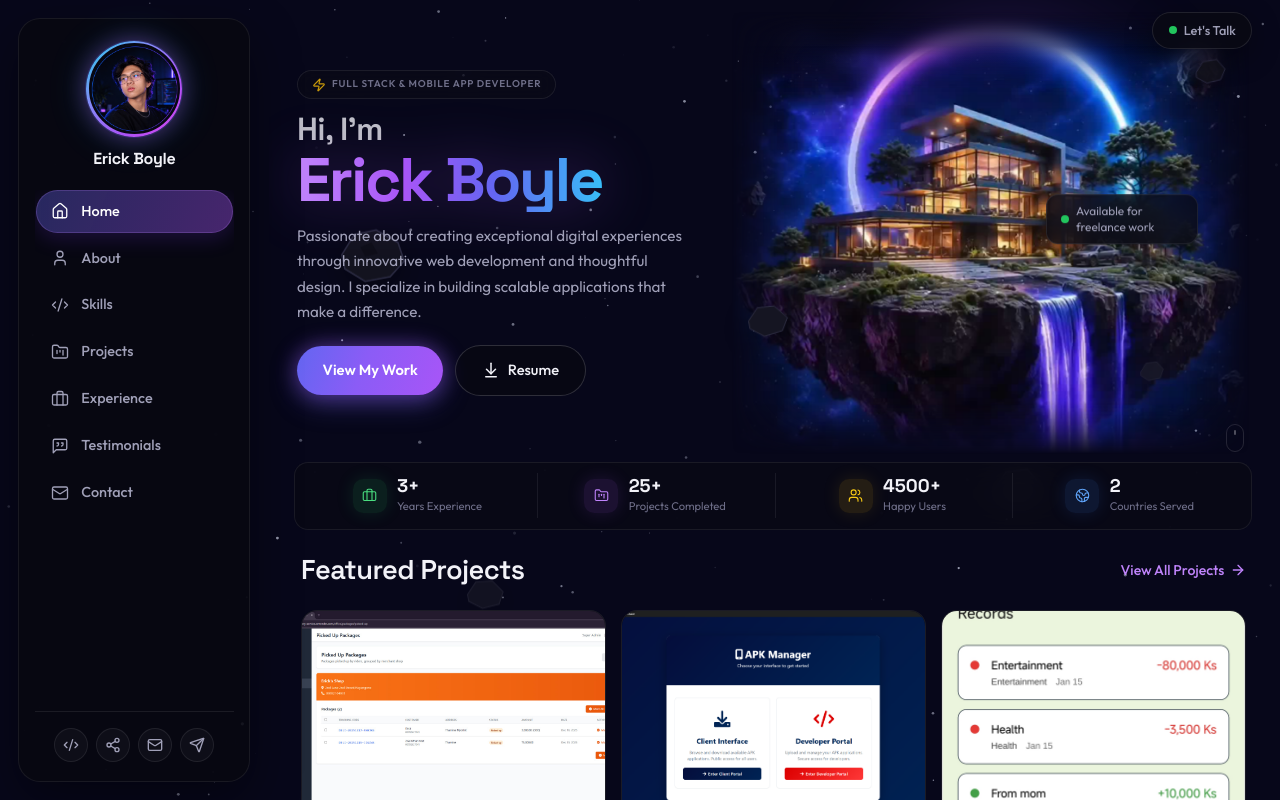
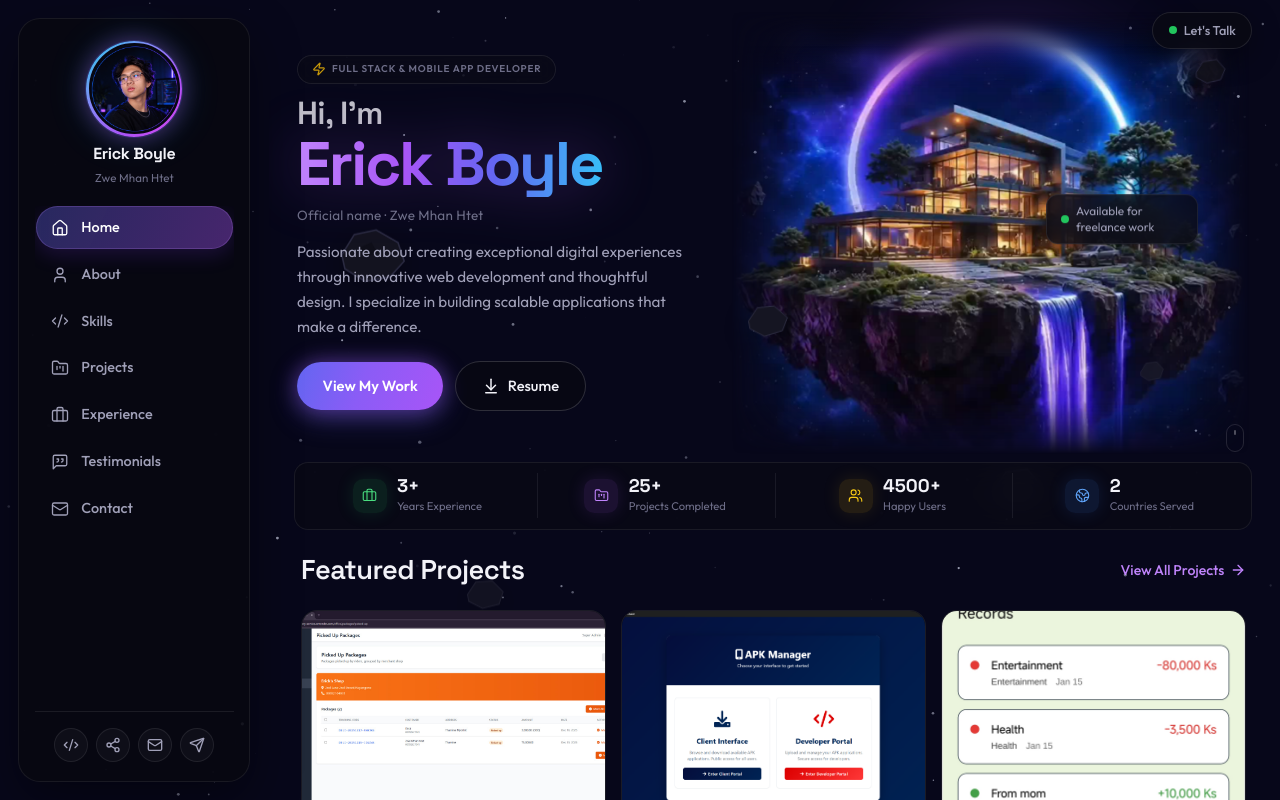
Before and after one commit to HaShiRaMaReiZo/Erick_Boyle, a Vue app: page / in a window 1280 px wide. Built offline with nearby package versions, Linux system fonts and the light colour scheme.

Commit message:
Update README and portfolio data to reflect name change to Erick Boyle, enhance layout in App.vue, HeroSection, and AppSidebar for better display of official name, and adjust styles accordingly. Update resume PDF and related links.

```diff
--- a/src/App.vue
+++ b/src/App.vue
@@ -125,7 +125,10 @@ onUnmounted(() => {
           :src="portfolio.avatar"
           :alt="portfolio.name"
         />
-        <span class="mobile-bar__name">{{ portfolio.name }}</span>
+        <div class="mobile-bar__titles">
+          <span class="mobile-bar__name">{{ portfolio.name }}</span>
+          <span class="mobile-bar__official">{{ portfolio.officialName }}</span>
+        </div>
       </div>
       <button
         type="button"
@@ -203,10 +206,26 @@ onUnmounted(() => {
   flex: 1;
 }
 
+.mobile-bar__titles {
+  display: flex;
+  flex-direction: column;
+  min-width: 0;
+  line-height: 1.15;
+}
+
 .mobile-bar__name {
   overflow: hidden;
   text-overflow: ellipsis;
   white-space: nowrap;
+}
+
+.mobile-bar__official {
+  overflow: hidden;
+  text-overflow: ellipsis;
+  white-space: nowrap;
+  font-size: 0.68rem;
+  font-weight: 450;
+  color: var(--text-dim);
 }
 
 .mobile-bar__logo {
@@ -264,7 +283,7 @@ onUnmounted(() => {
 }
 
 @media (max-width: 380px) {
-  .mobile-bar__name {
+  .mobile-bar__official {
     display: none;
   }
 
--- a/src/components/hero/HeroSection.vue
+++ b/src/components/hero/HeroSection.vue
@@ -30,6 +30,10 @@ const emit = defineEmits<{
           <span class="hero__greeting">Hi, I'm</span>
           <span class="gradient-text hero__name">{{ portfolio.name }}</span>
         </h1>
+
+        <p class="hero__official hero-enter hero-enter--delay-1">
+          Official name · {{ portfolio.officialName }}
+        </p>
 
         <p class="hero__tagline hero-enter hero-enter--delay-2">
           {{ portfolio.tagline }}
@@ -165,6 +169,13 @@ const emit = defineEmits<{
 .hero__name {
   display: inline;
   filter: drop-shadow(0 0 28px rgba(168, 85, 247, 0.35));
+}
+
+.hero__official {
+  margin: -0.15rem 0 0.85rem;
+  color: var(--text-dim);
+  font-size: 0.84rem;
+  letter-spacing: 0.02em;
 }
 
 .hero__tagline {
--- a/src/components/layout/AppSidebar.vue
+++ b/src/components/layout/AppSidebar.vue
@@ -78,6 +78,7 @@ function onNav(id: string) {
         <img :src="portfolio.avatar" :alt="portfolio.name" @error="onAvatarError" />
       </div>
       <p class="sidebar__name">{{ portfolio.name }}</p>
+      <p class="sidebar__official">{{ portfolio.officialName }}</p>
     </div>
 
     <nav class="sidebar__nav">
@@ -168,7 +169,7 @@ function onNav(id: string) {
   display: flex;
   flex-direction: column;
   align-items: center;
-  gap: 0.75rem;
+  gap: 0.45rem;
   margin-bottom: 1.35rem;
 }
 
@@ -180,6 +181,15 @@ function onNav(id: string) {
   letter-spacing: -0.02em;
   text-align: center;
   color: var(--text);
+  line-height: 1.2;
+}
+
+.sidebar__official {
+  margin: 0;
+  font-size: 0.72rem;
+  color: var(--text-dim);
+  text-align: center;
+  letter-spacing: 0.01em;
   line-height: 1.2;
 }
 
--- a/src/data/portfolio.ts
+++ b/src/data/portfolio.ts
@@ -29,6 +29,7 @@ export type NavItem = {
 export const portfolio = {
   initials: 'EB',
   name: 'Erick Boyle',
+  officialName: 'Zwe Mhan Htet',
   brandName: 'Erick Boyle',
   role: 'Full Stack & Mobile App Developer',
   tagline:
@@ -56,7 +57,7 @@ export const portfolio = {
     subtitle: 'Get to know more about my background and expertise',
     storyTitle: 'My Story',
     story: [
-      "I'm a passionate full-stack developer with over 2 years of experience in creating digital solutions that make a difference. My journey began with a curiosity about how websites work, and it has evolved into a deep passion for crafting exceptional user experiences.",
+      "I'm Erick Boyle (official name Zwe Mhan Htet), a passionate full-stack developer with over 3 years of experience in creating digital solutions that make a difference. My journey began with a curiosity about how websites work, and it has evolved into a deep passion for crafting exceptional user experiences.",
       'I specialize in modern web technologies and have a strong foundation in both frontend and backend development. I love turning complex problems into simple, beautiful, and intuitive solutions. Passionate about creating exceptional digital experiences through innovative web development and thoughtful design.',
     ],
     highlights: [
@@ -273,18 +274,18 @@ export const portfolio = {
   ] satisfies Project[],
   experience: [
     {
-      role: 'Full Stack Developer',
-      company: 'Freelance / Client Projects',
-      period: '2023 — Present',
+      role: 'Full-Stack & Mobile Developer',
+      company: 'Rent 2 Own (Full-Time) & Freelance',
+      period: '2025 — Sep 2026',
       description:
-        'Building web dashboards, Laravel APIs, and Flutter apps for clients across delivery, app distribution, and business tools.',
+        'Managed full-time development at Rent 2 Own with Flutter, React Native, Laravel, and Vue, while delivering concurrent freelance full-stack web apps, mobile builds, and backend updates.',
     },
     {
-      role: 'Mobile & Web Developer',
-      company: 'Personal & Learning Projects',
-      period: '2022 — 2023',
+      role: 'Freelance Developer & IT Student',
+      company: 'Client & Personal Projects',
+      period: '2022 — 2025',
       description:
-        'Focused on Flutter, React Native, and modern frontend foundations while shipping portfolio and practice applications.',
+        'Completed IT training while shipping portfolio projects, app updates, and backend services for clients using Laravel, Flutter, and modern JavaScript frameworks.',
     },
   ],
   testimonials: [
```
Also changed, not shown: 2 other files (tests, documents, lock files or other folders).
